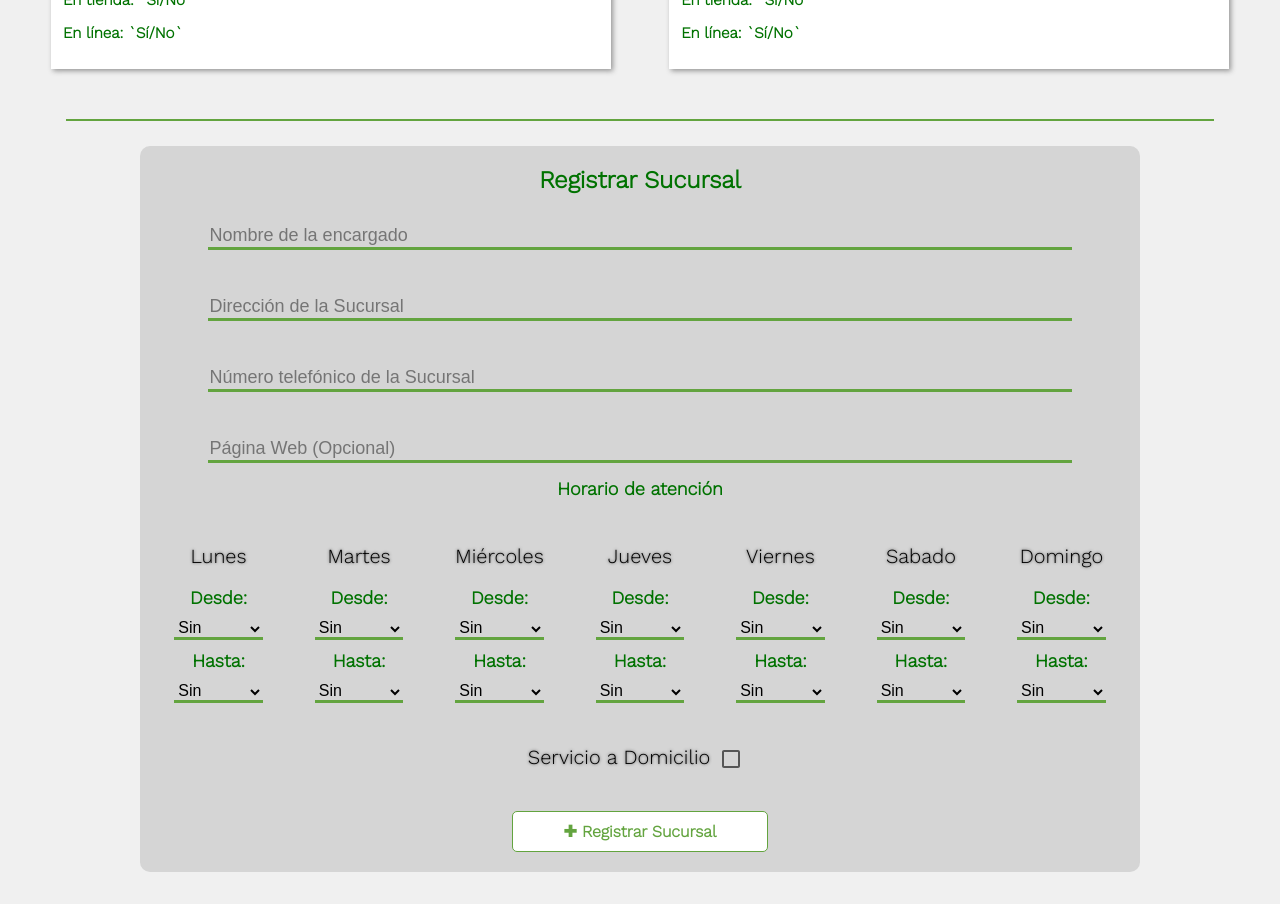
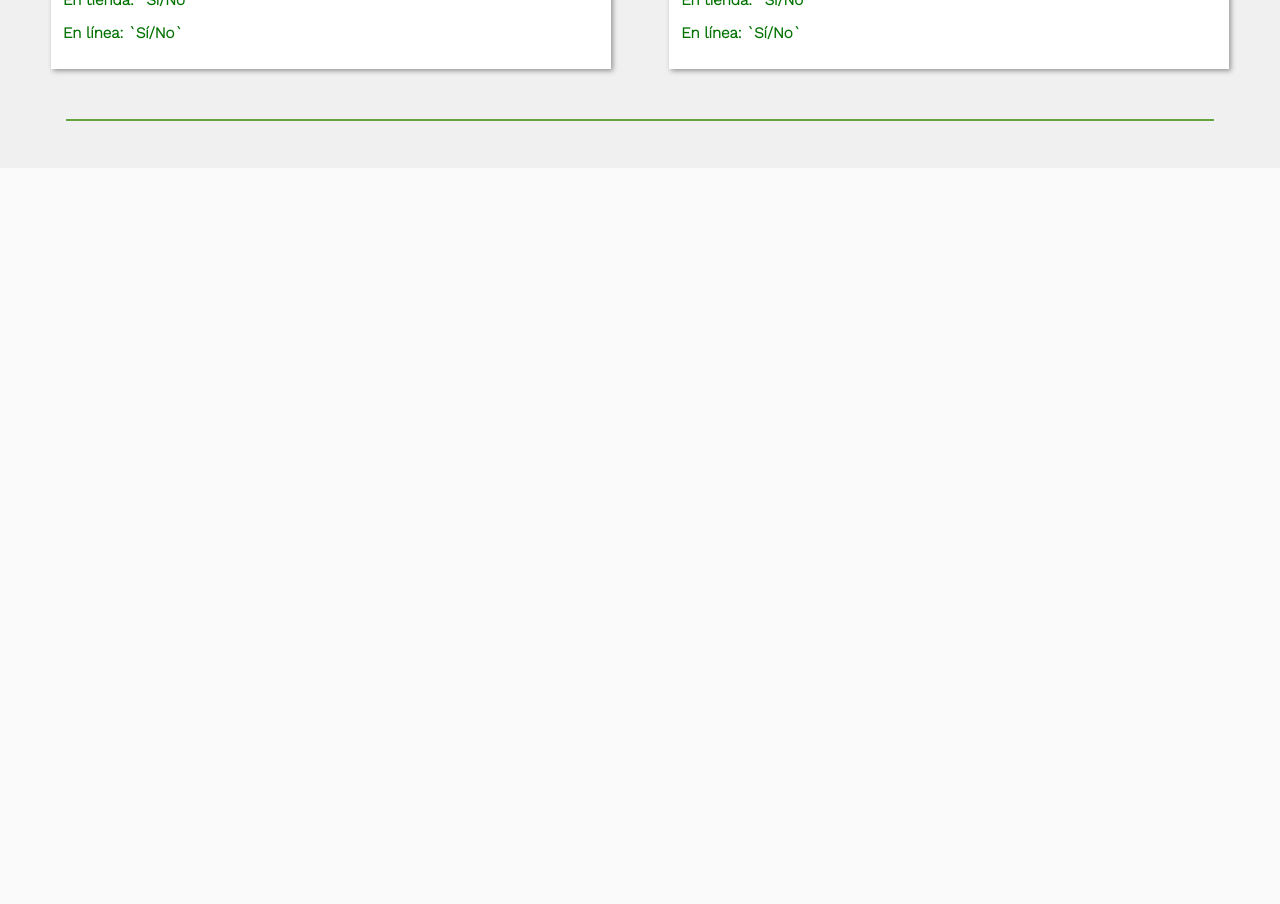
Before and after one commit to ThinKreations/PlantMatica, a Next.js app in the folder tucans-plantmatica/: page /user/promo/productos in a window 1280 px wide. Shown: the part 640-1544 px from the top of the page. After the commit the page ends 808 px from the top, so only its background shows below. Built offline with nearby package versions, Linux system fonts and the light colour scheme.

Commit message:
sucursales, productos y menú adaptable

```diff
--- a/tucans-plantmatica/pages/user/promo/productos.jsx
+++ b/tucans-plantmatica/pages/user/promo/productos.jsx
@@ -98,7 +98,7 @@ export default function Sucursales () {
 
 
         <hr className={styles.bar}/>
-        <center><Registrar/></center>
+        <center></center>
 
 
         </div>
```
